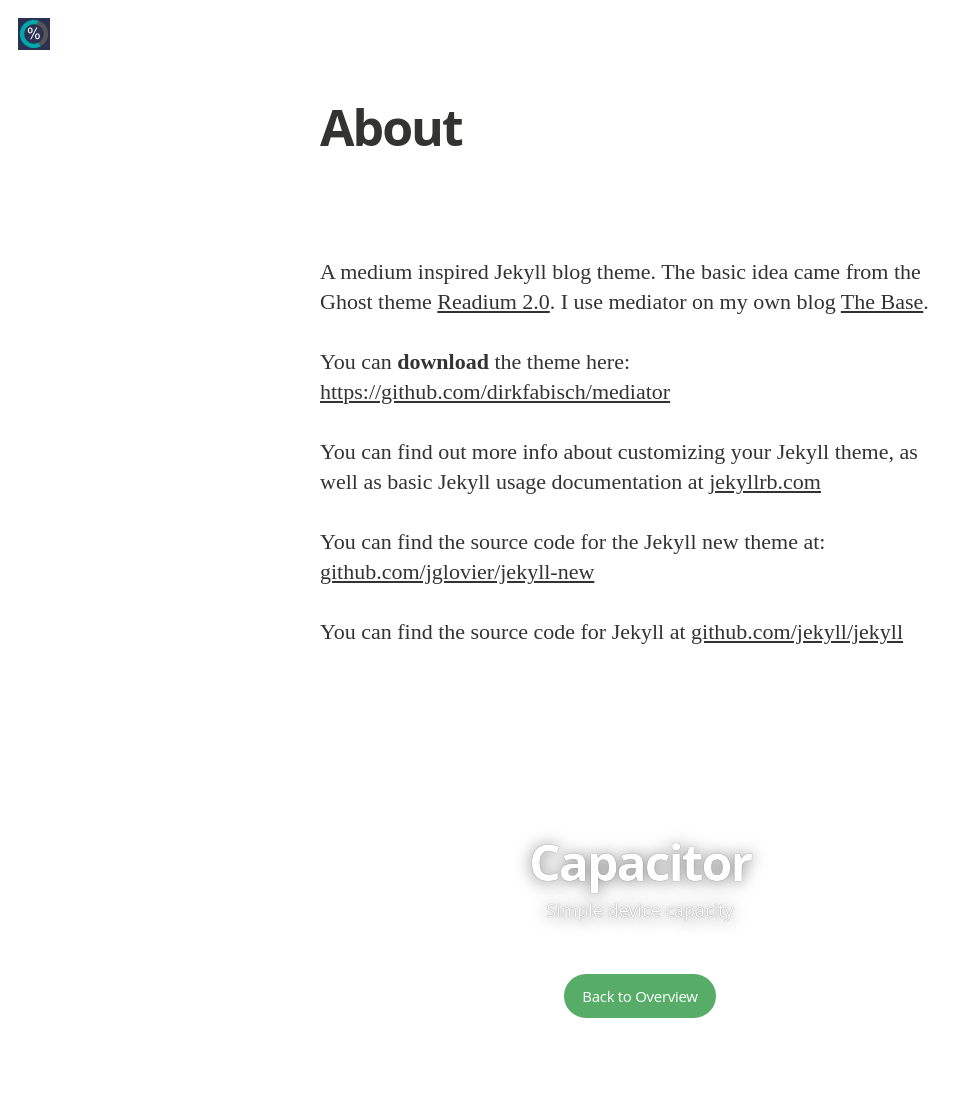
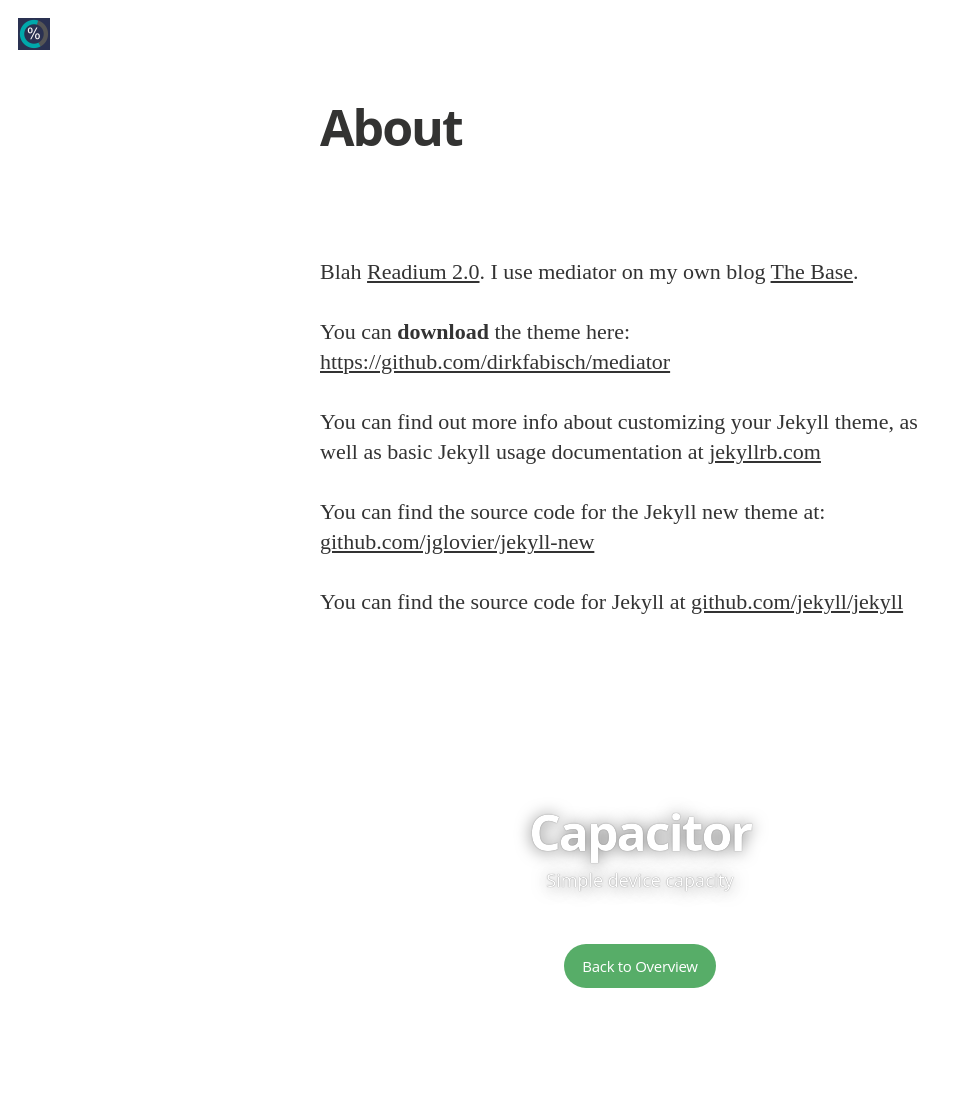
Before and after one commit to kellyp/Storage-Capacitor, a Jekyll site: the page built from faq.md, in a window 1280 px wide. Shown: the whole page, without its empty margins (0-972 px from the left). Built offline with Jekyll 4.4.1, drawn with Linux system fonts in a browser that asks for light colours; nearby versions of some CDN libraries; some web fonts are replaced; Markdown is read by kramdown in place of the engine named in the settings; after the commit the page ends 1078 px from its top, so only the background shows below that.

Commit message:
Update faq.md

```diff
--- a/faq.md
+++ b/faq.md
@@ -4,7 +4,7 @@
 permalink: /about/
 ---
 
-A medium inspired Jekyll blog theme. The basic idea came from the Ghost theme
+Blah
 [Readium 2.0](http://www.svenread.com/readium-ghost-theme/). I use mediator on my own blog [The Base](blog.base68.com).
 
 You can **download** the theme here:
```
